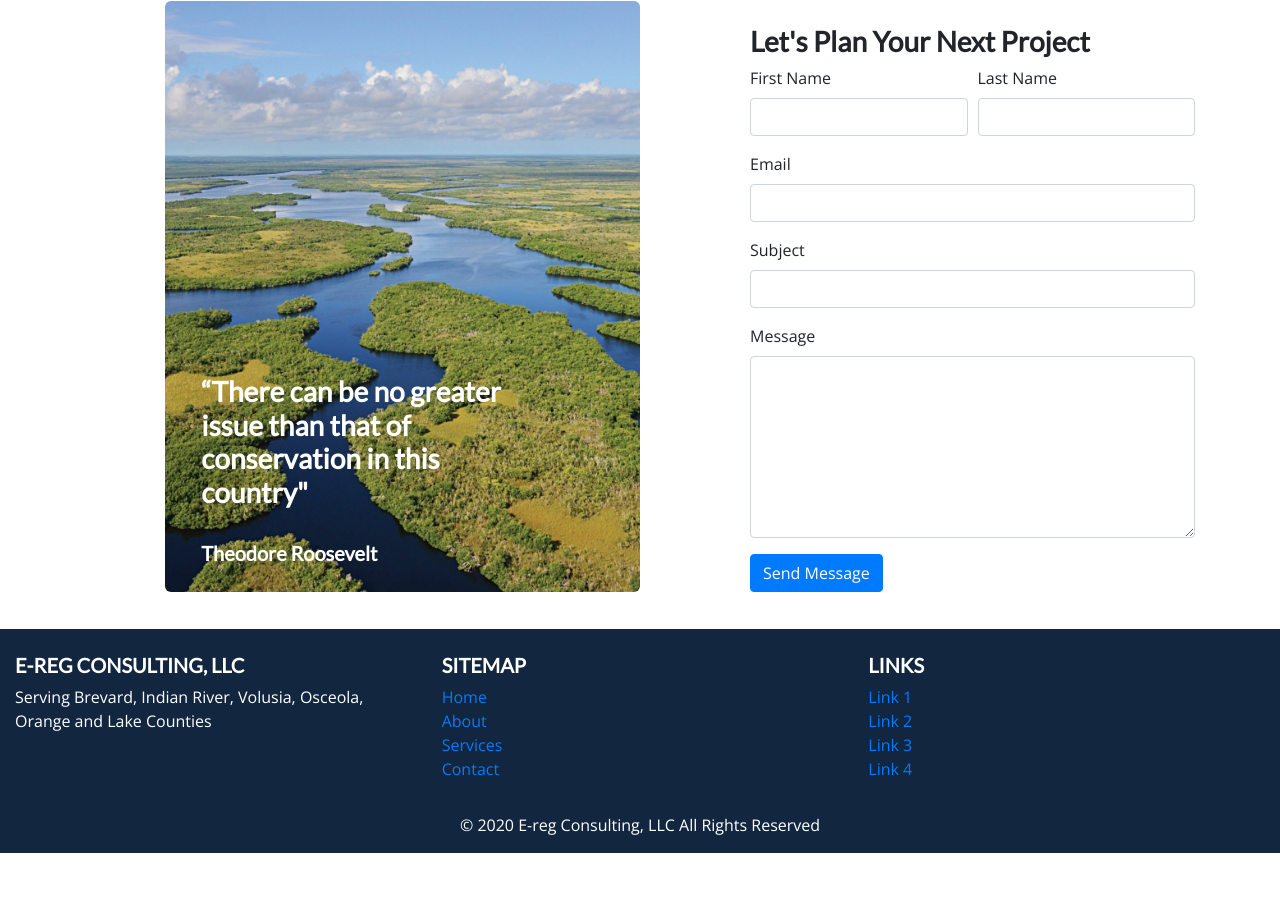
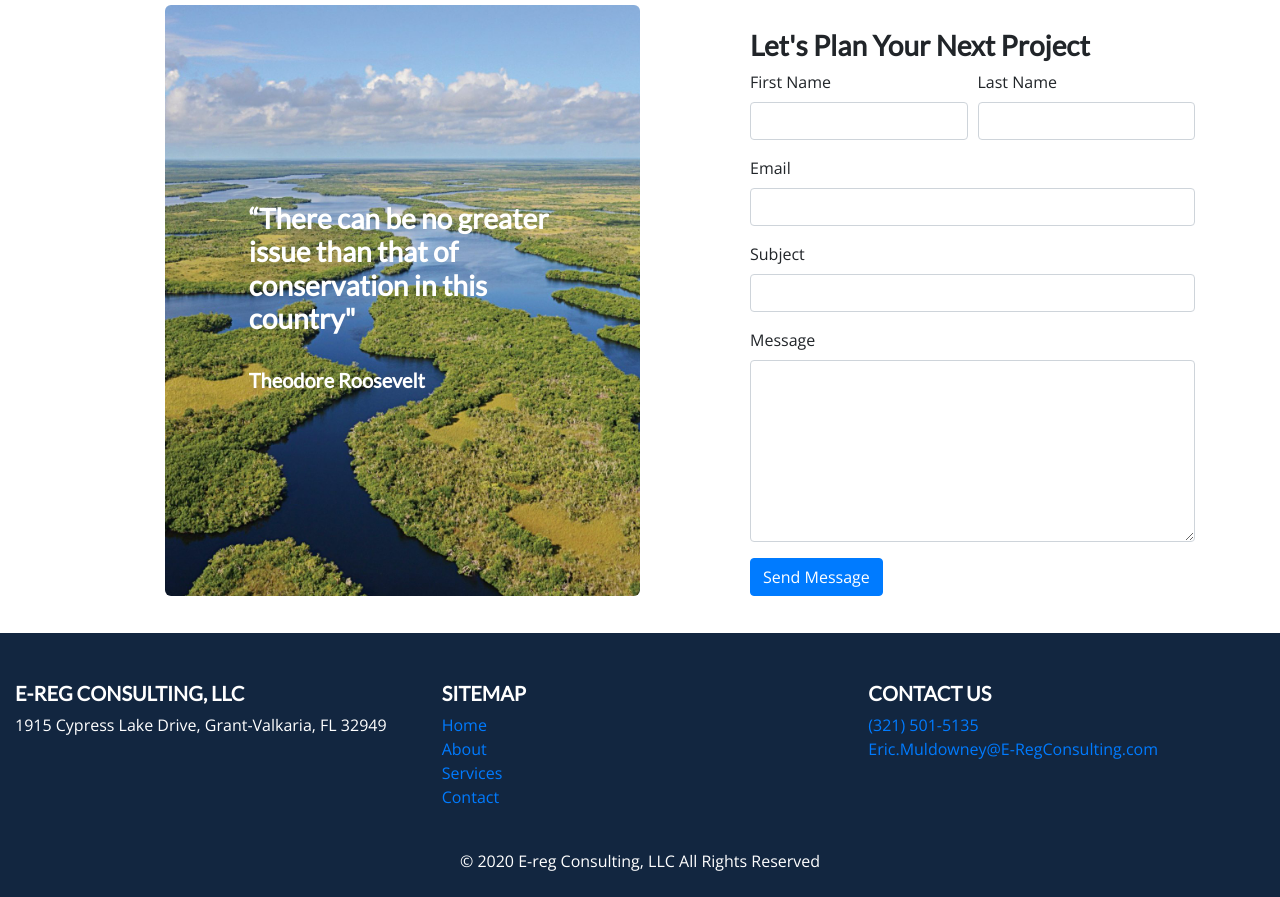
Before and after one commit to casey-cook/eregconsulting, a website: page index.html in a window 1280 px wide. Shown: the part 1640-2537 px from the top of the page. Before the commit the page ends 2493 px from the top, so only its background shows below. Drawn offline with nearby package versions, Linux system fonts and the light colour scheme.

Commit message:
Footer formatting

```diff
--- a/css/styles.css
+++ b/css/styles.css
@@ -131,8 +131,8 @@ body {
 #quote {
     color: white;
     position: absolute;
-    top: 80%;
-    left: 40%;
+    top: 50%;
+    left: 50%;
     width: 90%;
     transform: translate(-50%, -50%);
     padding: 30px 60px;
--- a/index.html
+++ b/index.html
@@ -61,16 +61,16 @@
       <div class="col col-md-6 px-md-1 my-auto mt-3">
         <img class="d-block" id="boardwalk" src="img/heretohelp.jpg" alt="Boardwalk on the beach">
       </div>
-      <div class="col-md-6 ml-sm-5 ml-md-0 px-5 mt-3 pt-2" id="help-info">
+      <div class="col-md-6 ml-sm-5 ml-md-0 px-5 mt-3 pt-3" id="help-info">
         <h5 class="mt-0">We're  Here to Help</h5>
         <p>Obtain the benefit of 15 years of State regulatory wetland biology experience operating in Brevard, Indian River, Volusia, Osceola, Orange and Lake Counties. E-Reg Consulting, LLC specializes in subdivision, commercial, roadway and utility development.</p>
       </div>
     </div>
 
       <div class="row row-content services pt-3" id="services">
-        <div class="col col-8 mx-auto">
+        <div class="col-sm-12 col-md-8 col-9 mx-auto">
           <h2>Services</h2>
-          <p>Individual ERPs - Conceptual ERPs - General ERPs -Multiple Phase Subdivisions - Wetland Delineation - UMAM Assessments - Listed Species Surveys - Seagrass / SAV Surveys - Mitigation - Aquatic Preserve Docks - SSL Easements and Leases - Violations and Consent Orders - and more.
+          <p>Individual ERPs - Conceptual ERPs - General ERPs -Multiple Phase Subdivisions - Wetland Delineation - UMAM Assessments - Listed Species Surveys - Seagrass / SAV Surveys - Mitigation - Aquatic Preserve Docks - SSL Easements and Leases - Violations and Consent Orders - and more...
 
         </div>
       </div>
@@ -105,7 +105,7 @@
         </div>
       </div>
 
-      <div class="row d-flex mt-4">
+      <div class="row d-flex mt-md-4 mb-4">
         <div class="col-md-4">
           <div class="card card4">
             <div class="card-body">
@@ -178,13 +178,13 @@
   </div>
 
   <!-- Footer -->
-  <footer class="page-footer font-small blue pt-4">
+  <footer class="page-footer font-small blue pt-5">
 
     <div class="container-fluid text-center text-md-left">
       <div class="row">
         <div class="col-md-4 mt-md-0 mt-3">
           <h5 class="text-uppercase">E-reg Consulting, LLC</h5>
-          <p>Serving Brevard, Indian River, Volusia, Osceola, Orange and Lake Counties</p>
+          <p>1915 Cypress Lake Drive, Grant-Valkaria, FL 32949</p>
         </div>
 
         <hr class="clearfix w-100 d-md-none pb-3">
@@ -208,19 +208,13 @@
         </div>
 
         <div class="col-md-4 mb-md-0 mb-3">
-          <h5 class="text-uppercase">Links</h5>
+          <h5 class="text-uppercase">Contact Us</h5>
           <ul class="list-unstyled">
             <li>
-              <a href="#!">Link 1</a>
+              <a href="tel:1-321-501-5135">(321) 501-5135</a>
             </li>
             <li>
-              <a href="#!">Link 2</a>
-            </li>
-            <li>
-              <a href="#!">Link 3</a>
-            </li>
-            <li>
-              <a href="#!">Link 4</a>
+              <a href="mailto:someone@example.com?Subject=Hello%20again" target="_top">Eric.Muldowney@E-RegConsulting.com</a>
             </li>
           </ul>
 
@@ -234,7 +228,7 @@
     <!-- Footer Links -->
 
     <!-- Copyright -->
-    <div class="footer-copyright text-center py-3">© 2020 E-reg Consulting, LLC All Rights Reserved
+    <div class="footer-copyright text-center pb-4 pt-4">© 2020 E-reg Consulting, LLC All Rights Reserved
     </div>
     <!-- Copyright -->
 
```
